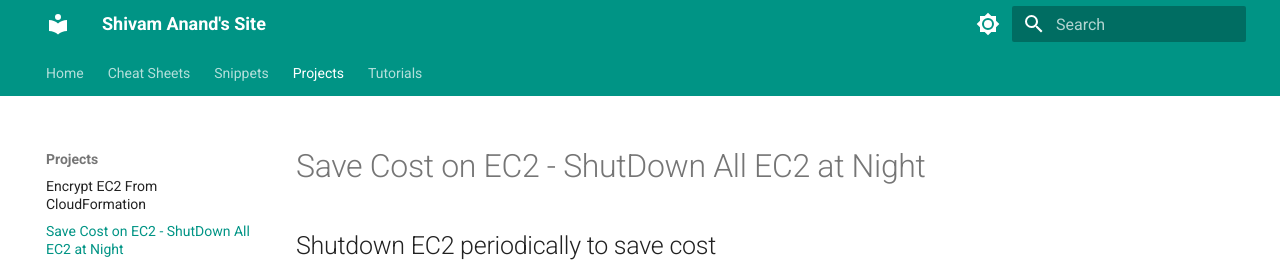
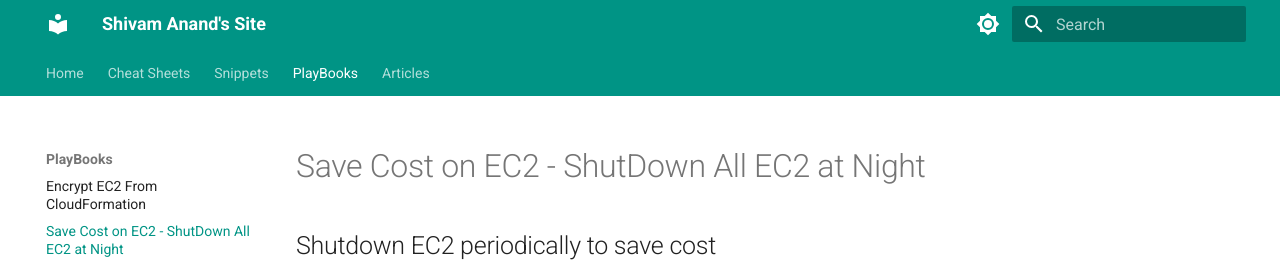
Before and after one commit to anandshivam44/Documentation, an MkDocs documentation site: the page built from docs/Playbooks/ShutDownAllEC2EqualIntervalsOfTime/README.md, in a window 1280 px wide. Shown: the top 262 px of the page. Built offline with MkDocs 1.6.1 and Material for MkDocs 9.7.7, drawn with Linux system fonts in a browser that asks for light colours.

Commit message:
Change Headers

```diff
--- a/mkdocs.yml
+++ b/mkdocs.yml
@@ -54,17 +54,17 @@ nav:
       - Snippets Set 1: Snippets/Snippets1.md
       - One Click Install Apache on Ubuntu: AutomationScriptsSnippets&Files/shell-scripts/install-apache-ubuntu.sh
 
-  - Projects:
-      - Encrypt EC2 From CloudFormation: Projects/EncryptEC2FromCloudFormation/EBSEncryption.md
-      - Save Cost on EC2 - ShutDown All EC2 at Night: Projects/ShutDownAllEC2EqualIntervalsOfTime/README.md
+  - PlayBooks:
+      - Encrypt EC2 From CloudFormation: Playbooks/EncryptEC2FromCloudFormation/EBSEncryption.md
+      - Save Cost on EC2 - ShutDown All EC2 at Night: Playbooks/ShutDownAllEC2EqualIntervalsOfTime/README.md
 
-  - Tutorials:
+  - Articles:
       - Linux Commands: Tutorials/LinuxCommands.md
       - Setup Ansible: Tutorials/AnsibleAWS.md
       - Generate SSH Key pair & Add to Agent: Tutorials/GenerateKeysAndSSH.md
       - SSH to Docker: Tutorials/SSHToDocker.md
       - Install Kubernetes with KubeAdm: Tutorials/KubernetesWithKubeadm.md
-      - EncryptEC2FromCloudFormation: Projects/EncryptEC2FromCloudFormation/EBSEncryption.md
+      - EncryptEC2FromCloudFormation: Playbooks/EncryptEC2FromCloudFormation/EBSEncryption.md
   # - Automation Scripts Snippets & Files:
   #     - aws cli Cheat Sheet: cheat-sheet-and-snippets/AwsCliCheatSheet.md
 
```
Also changed, not shown: docs/Playbooks/EncryptEC2FromCloudFormation/EBSEncryption.md (renamed from docs/Projects/EncryptEC2FromCloudFormation/EBSEncryption.md), docs/Playbooks/EncryptEC2FromCloudFormation/images/1_create_ami.png (renamed from docs/Projects/EncryptEC2FromCloudFormation/images/1_create_ami.png), docs/Playbooks/EncryptEC2FromCloudFormation/images/2_copy_ami.png (renamed from docs/Projects/EncryptEC2FromCloudFormation/images/2_copy_ami.png), docs/Playbooks/EncryptEC2FromCloudFormation/images/3_enable_encryption.png (renamed from docs/Projects/EncryptEC2FromCloudFormation/images/3_enable_encryption.png), docs/Playbooks/EncryptEC2FromCloudFormation/images/4_cloudformation_change.png (renamed from docs/Projects/EncryptEC2FromCloudFormation/images/4_cloudformation_change.png), docs/Playbooks/EncryptEC2FromCloudFormation/images/5_change_set.png (renamed from docs/Projects/EncryptEC2FromCloudFormation/images/5_change_set.png), docs/Playbooks/ShutDownAllEC2EqualIntervalsOfTime/README.md (renamed from docs/Projects/ShutDownAllEC2EqualIntervalsOfTime/README.md), docs/Playbooks/ShutDownAllEC2EqualIntervalsOfTime/lambda_file.py (renamed from docs/Projects/ShutDownAllEC2EqualIntervalsOfTime/lambda_file.py), docs/Playbooks/ShutDownAllEC2EqualIntervalsOfTime/template.yaml (renamed from docs/Projects/ShutDownAllEC2EqualIntervalsOfTime/template.yaml).
